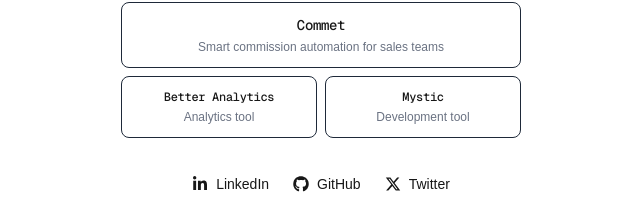
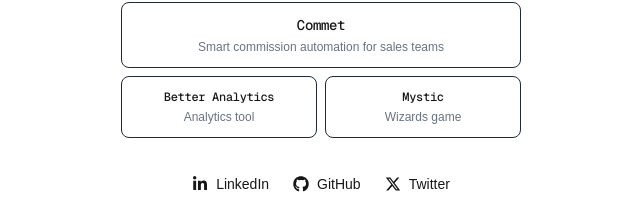
Before and after one commit to decker-dev/2025, a Next.js app: page / in a window 1280 px wide. Shown: the part 582-781 px from the top of the page, without its empty margins (319-959 px from the left). Built offline with nearby package versions, Linux system fonts and the light colour scheme.

Commit message:
fix: update project description in page.tsx from "Development tool" to "Wizards game" for clarity

```diff
--- a/src/app/page.tsx
+++ b/src/app/page.tsx
@@ -71,7 +71,7 @@
 								<h3 className="text-xs font-medium font-[family-name:var(--font-geist-mono)] tracking-tight group-hover:text-gray-300 transition-colors">
 									Mystic
 								</h3>
-								<p className="text-xs text-gray-500 mt-1">Development tool</p>
+								<p className="text-xs text-gray-500 mt-1">Wizards game</p>
 							</div>
 						</Link>
 					</div>
```
